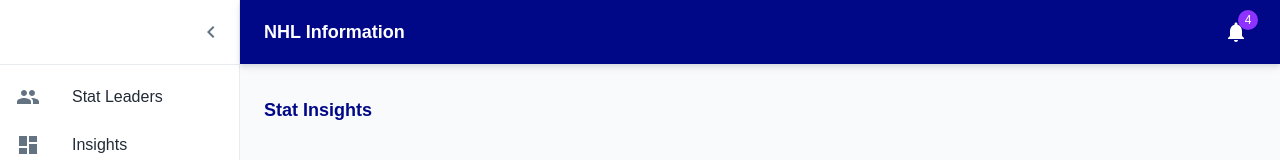
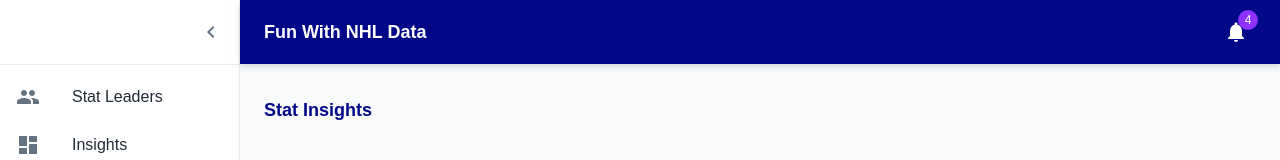
Before and after one commit to ridzik-sandbox/nhl, a React (Vite) app: page /insights in a window 1280 px wide. Shown: the top 160 px of the page. Built offline with nearby package versions, Linux system fonts and the light colour scheme.

Commit message:
text change

```diff
--- a/client/src/components/Navigation.js
+++ b/client/src/components/Navigation.js
@@ -89,7 +89,7 @@
             <MenuIcon />
           </IconButton>
           <Typography component="h1" variant="h6" color="inherit" noWrap sx={{ flexGrow: 1 }}>
-            NHL Information
+            Fun With NHL Data
           </Typography>
           <IconButton color="inherit">
             <Badge badgeContent={4} color="secondary">
```
